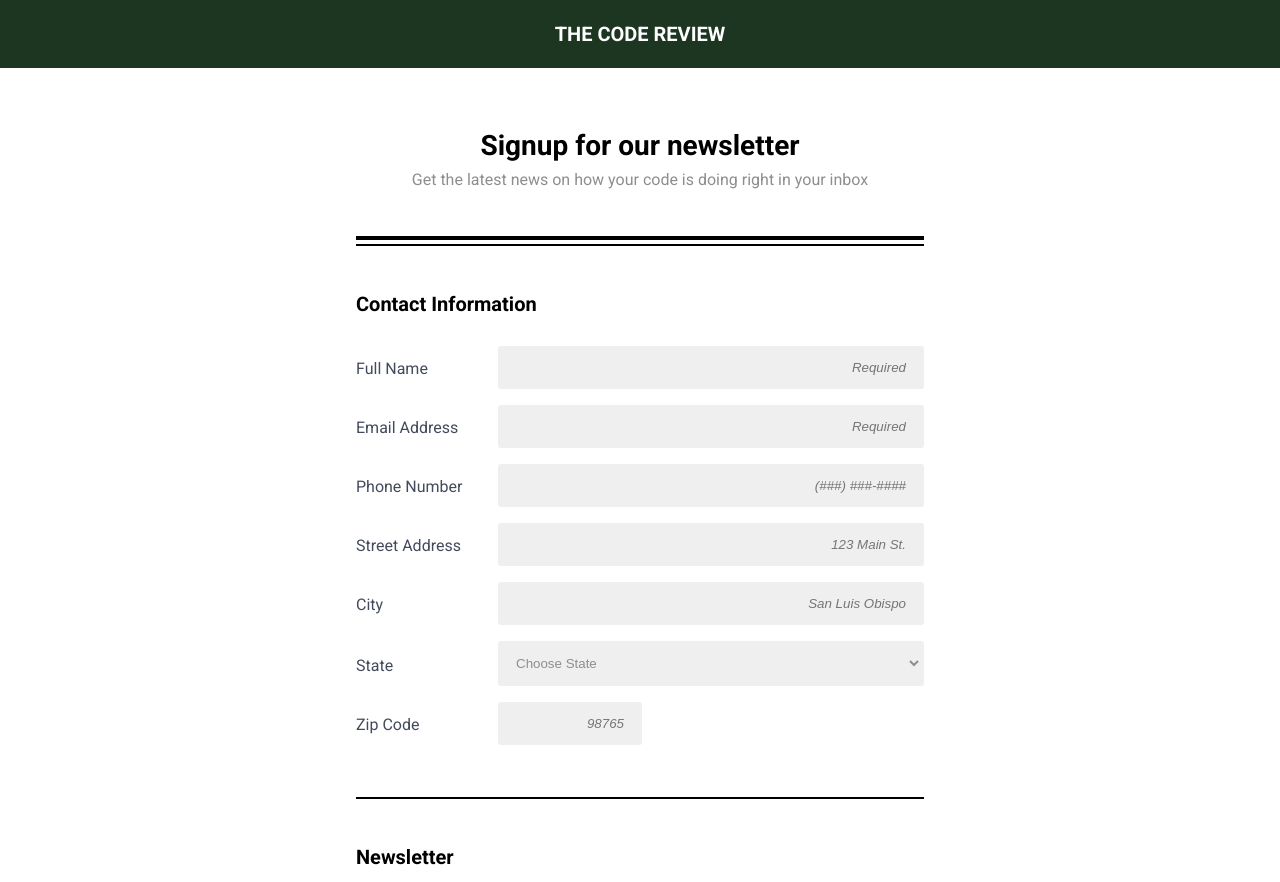
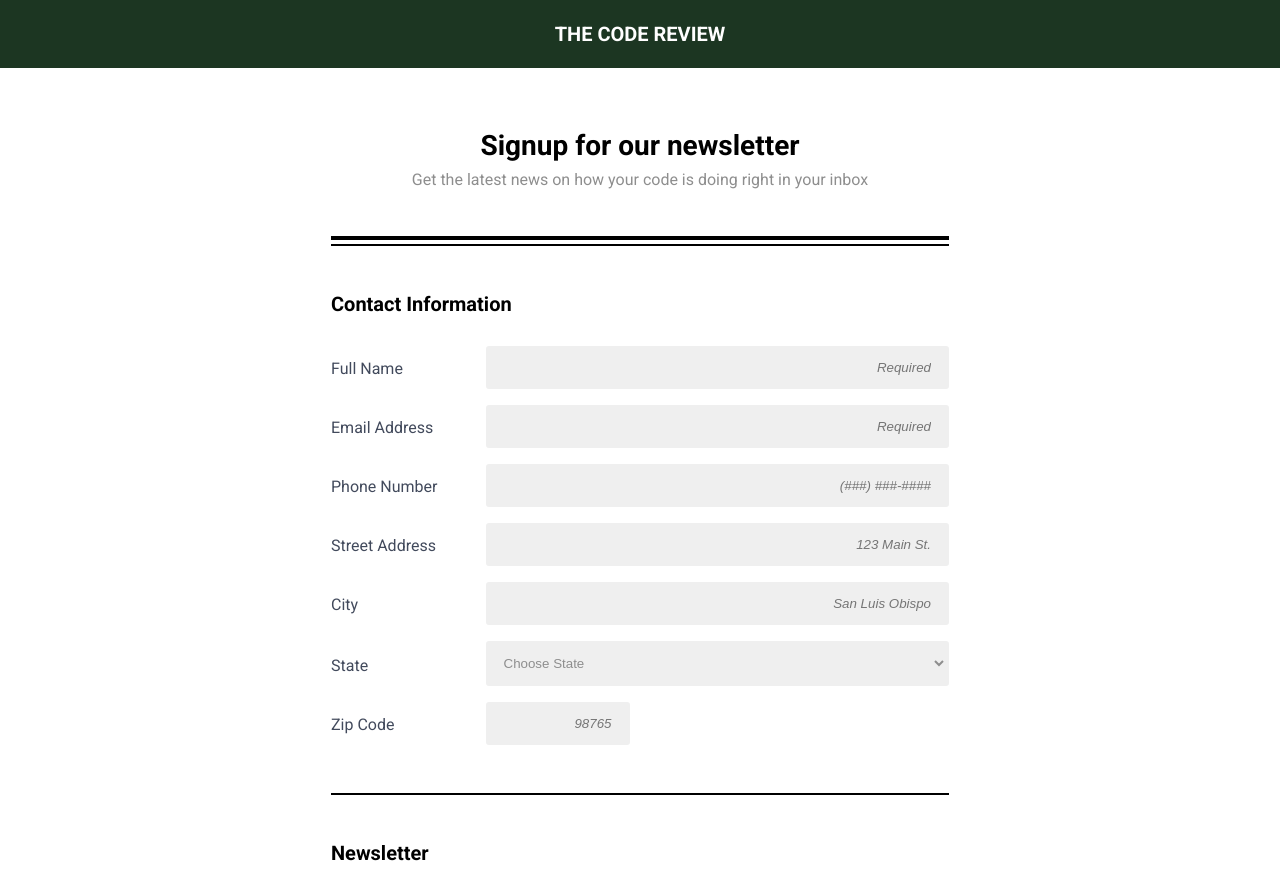
Before and after one commit to Alex-Guizar/techdegree-project-3, a plain HTML site: page index.html in a window 1280 px wide. Shown: the top 882 px of the page. Drawn offline with Linux system fonts and the light colour scheme.

Commit message:
Change legend structure and styling to fix validation error

```diff
--- a/css/styles.css
+++ b/css/styles.css
@@ -69,7 +69,7 @@ body {
   font-family: "Roboto", sans-serif;
 }
 
-h1, h2, h3 {
+h1, h2, h3, legend {
   font-size: 1.25rem;
   font-weight: 700;
 }
@@ -78,7 +78,7 @@ h1, h2, .footer {
   text-align: center;
 }
 
-h2, h3 {
+h2, h3, legend {
   color: #000000;
 }
 
@@ -90,12 +90,24 @@ h3 {
   margin-bottom: 1.5rem;
 }
 
+form {
+  display: block;
+  border-top: 2px solid #000000;
+  margin-top: 4px;
+}
+
 fieldset {
   display: block;
 }
 
+legend {
+  padding-top: 1.5rem;
+}
+
 .wrapper {
   padding: 0 16px;
+  max-width: 650px;
+  margin: 0 auto;
 }
 
 .header {
@@ -125,9 +137,11 @@ fieldset {
 }
 
 .contact, .newsletter {
-  padding: 1.5rem 0;
-  border-top: 2px solid #000000;
-  margin-top: 4px;
+  padding: 0 0 1.5rem;
+}
+
+.contact {
+  border-bottom: 2px solid #000000;
 }
 
 .label {
@@ -198,18 +212,14 @@ fieldset {
     margin-bottom: 1rem;
   }
 
-  .wrapper {
-    max-width: 600px;
-    margin: 0 auto;
+  legend {
+    padding-top: 3rem;
+    padding-bottom: 1rem;
   }
 
   .signup {
     padding-top: 4rem;
     padding-bottom: 3rem;
-  }
-
-  .contact, .newsletter {
-    padding-top: 3rem;
   }
 
   .contact {
--- a/index.html
+++ b/index.html
@@ -23,7 +23,7 @@
 
       <form>
         <fieldset class="contact">
-          <h3><legend>Contact Information</legend></h3>
+          <legend>Contact Information</legend>
 
           <label class="label" for="full_name">Full Name</label><input type="text" id="full_name" class="form_field" name="full_name" placeholder="Required" required>
 
@@ -95,7 +95,7 @@
         </fieldset>
 
         <fieldset class="newsletter">
-          <h3><legend>Newsletter</legend></h3>
+          <legend>Newsletter</legend>
 
           <p class="newsletter-text">Select the newsletters you would like to recieve</p>
 
```
